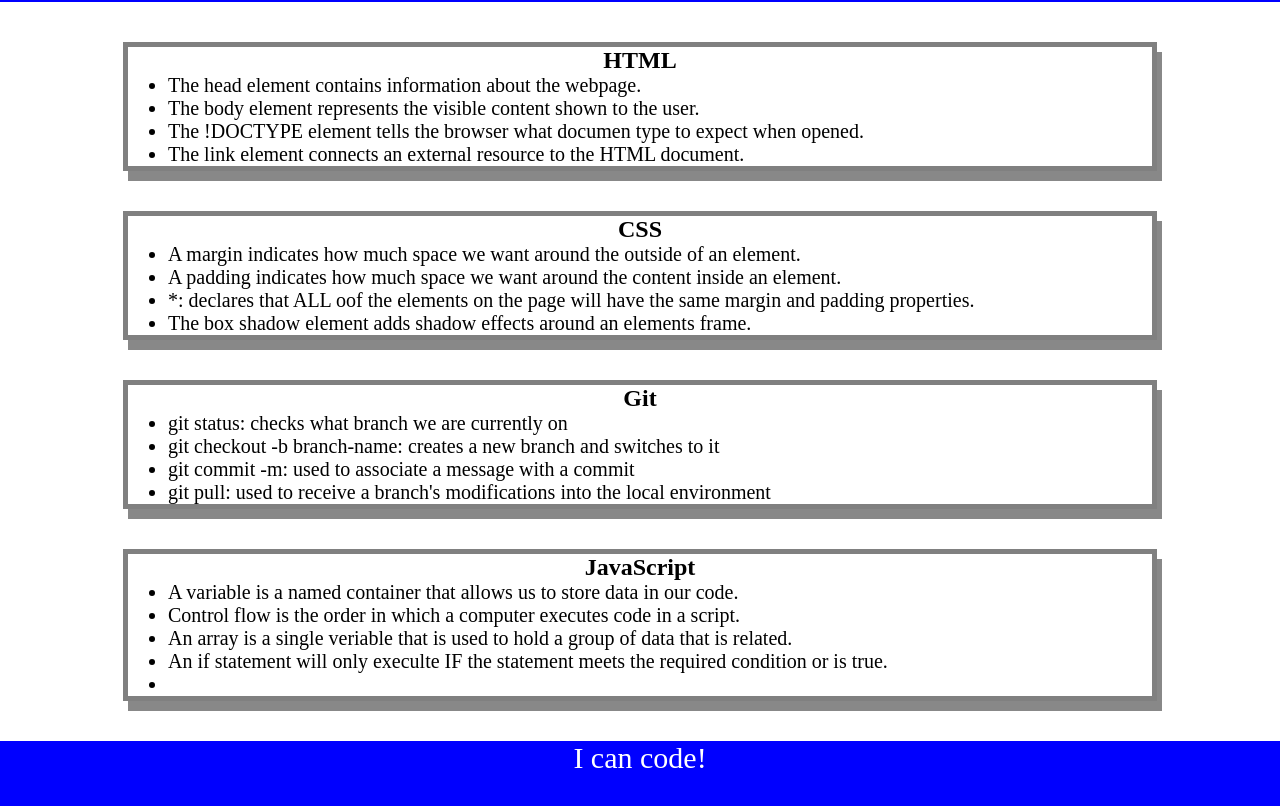
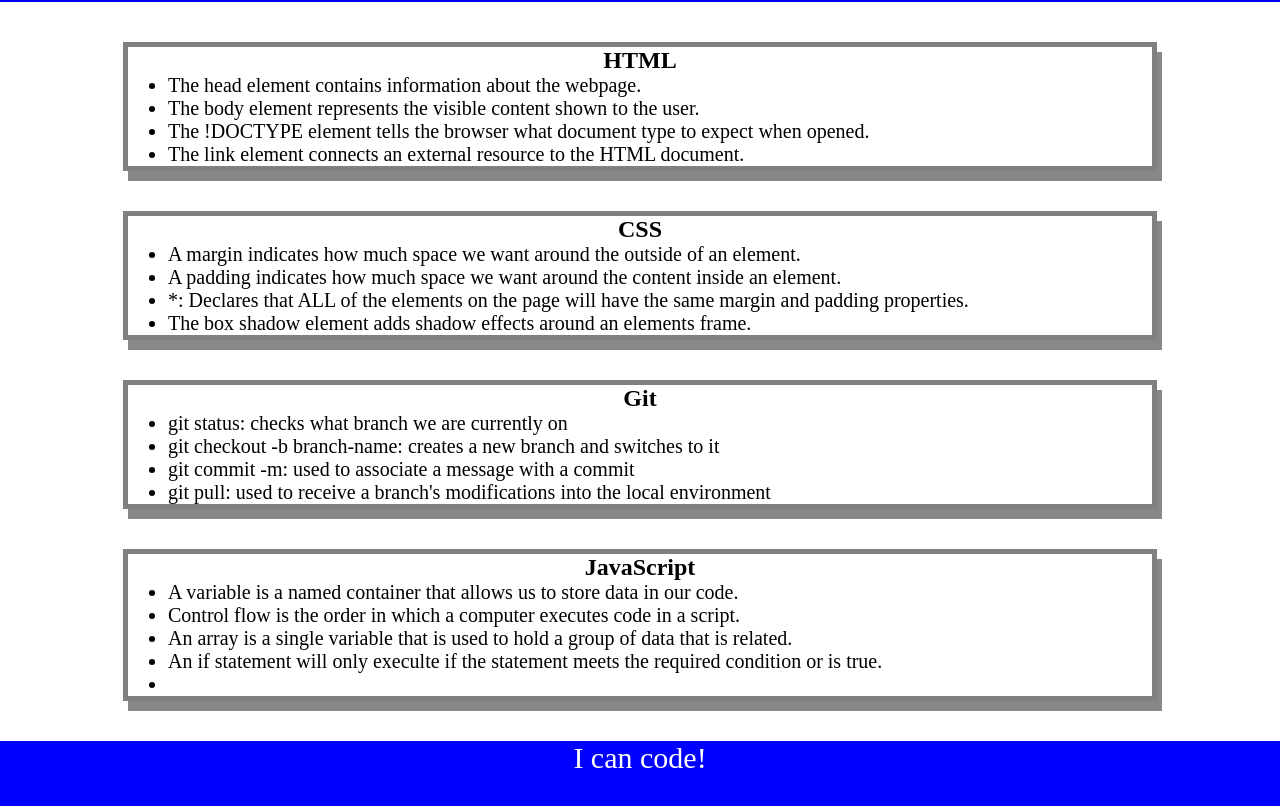
Before and after one commit to malachigamblin/prework-study-guide, a plain HTML site: page index.html in a window 1280 px wide. Shown: the part 118-924 px from the top of the page. Drawn offline with Linux system fonts and the light colour scheme.

Commit message:
Update index.html

```diff
--- a/index.html
+++ b/index.html
@@ -21,7 +21,7 @@
        <ul>
         <li>The head element contains information about the webpage.</li>
         <li>The body element represents the visible content shown to the user.</li>
-        <li>The !DOCTYPE element tells the browser what documen type to expect when opened.</li>
+        <li>The !DOCTYPE element tells the browser what document type to expect when opened.</li>
         <li>The link element connects an external resource to the HTML document.</li>
        </ul>
      </section>
@@ -32,7 +32,7 @@
        <ul>
         <li>A margin indicates how much space we want around the outside of an element.</li>
         <li>A padding indicates how much space we want around the content inside an element.</li>
-        <li>*: declares that ALL oof the elements on the page will have the same margin and padding properties.</li>
+        <li>*: Declares that ALL of the elements on the page will have the same margin and padding properties.</li>
         <li>The box shadow element adds shadow effects around an elements frame.</li>
        </ul>
       </section>
@@ -43,7 +43,7 @@
         <li>git status: checks what branch we are currently on</li>
         <li>git checkout -b branch-name: creates a new branch and switches to it</li>
         <li>git commit -m: used to associate a message with a commit</li>
-         <li>git pull: used to receive a branch's modifications into the local environment</li>
+        <li>git pull: used to receive a branch's modifications into the local environment</li>
        </ul>
      </section>
 
@@ -52,8 +52,8 @@
        <ul>
         <li>A variable is a named container that allows us to store data in our code.</li>
         <li>Control flow is the order in which a computer executes code in a script.</li>
-        <li>An array is a single veriable that is used to hold a group of data that is related.</li>
-        <li>An if statement will only execulte IF the statement meets the required condition or is true.<li>
+        <li>An array is a single variable that is used to hold a group of data that is related.</li>
+        <li>An if statement will only execulte if the statement meets the required condition or is true.<li>
        </ul>
 
       </section>
```
